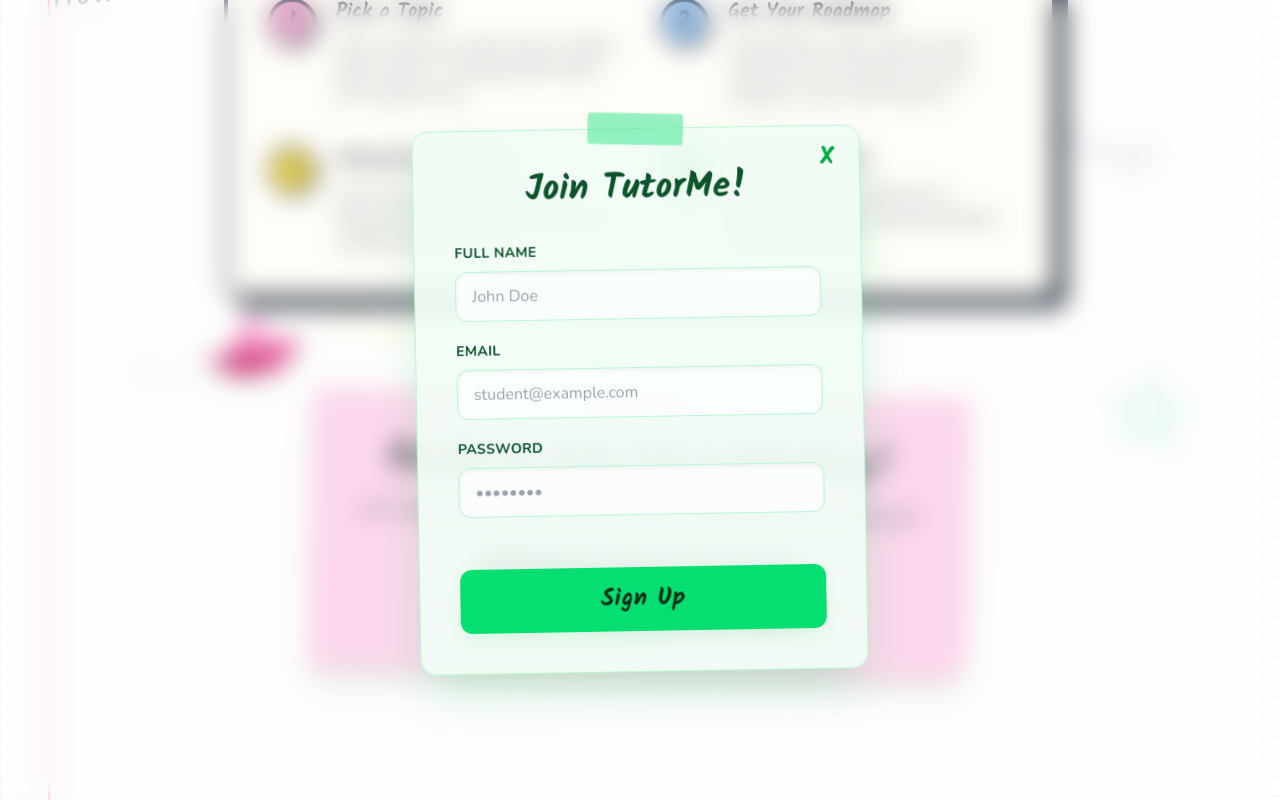
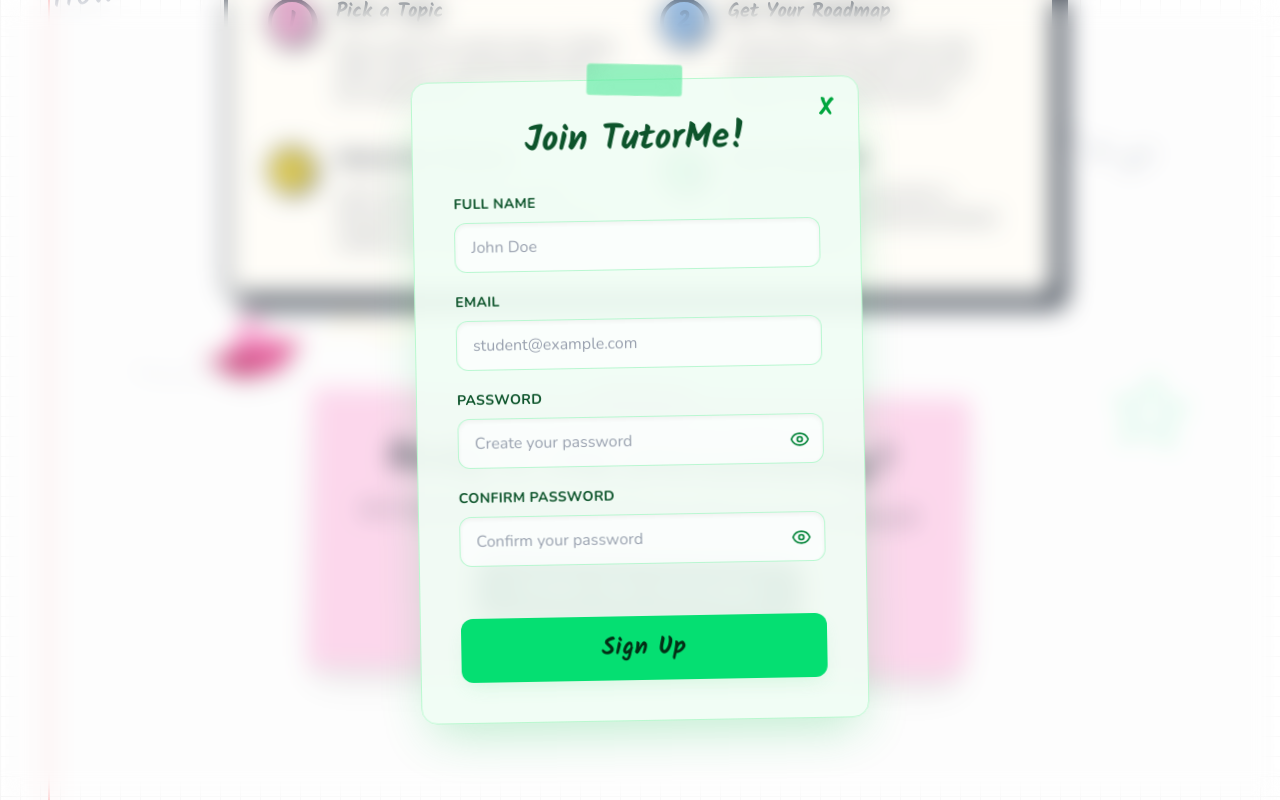
Before and after one commit to mkeisyafs/tutorme, a React (Vite) app in the folder frontend/: page / in a window 1280 px wide. Both pictures are taken after typing "Sample" into the empty fields and a click on the button "Create Your Curriculum". Shown: the part 964-1764 px from the top of the page. Built offline with nearby package versions, Linux system fonts and the light colour scheme; no server answers.

Commit message:
Adding auth Configuration

```diff
--- /dev/null
+++ b/frontend/src/auth/passwordValidation.ts
@@ -0,0 +1,11 @@
+export function getPasswordValidationMessage(password: string): string | null {
+  if (password.length < 8) {
+    return "Password must be at least 8 characters.";
+  }
+
+  if (!/[a-zA-Z]/.test(password) || !/\d/.test(password)) {
+    return "Password must include both letters and numbers.";
+  }
+
+  return null;
+}
--- a/frontend/src/components/LoginModal.tsx
+++ b/frontend/src/components/LoginModal.tsx
@@ -1,4 +1,5 @@
 import React, { useEffect, useState } from 'react';
+import { Eye, EyeOff } from 'lucide-react';
 import { useNavigate } from 'react-router-dom';
 import { useAuth } from '../auth/useAuth';
 import { getApiErrorMessage } from '../lib/api';
@@ -13,6 +14,7 @@ const LoginModal: React.FC<LoginModalProps> = ({ isOpen, onClose }) => {
   const { login } = useAuth();
   const [email, setEmail] = useState('');
   const [password, setPassword] = useState('');
+  const [isPasswordVisible, setIsPasswordVisible] = useState(false);
   const [error, setError] = useState('');
   const [isSubmitting, setIsSubmitting] = useState(false);
 
@@ -75,16 +77,24 @@ const LoginModal: React.FC<LoginModalProps> = ({ isOpen, onClose }) => {
               placeholder="student@example.com"
             />
           </div>
-          <div>
+          <div className="relative">
             <label className="block text-yellow-900 dark:text-gray-300 font-bold mb-2 text-sm tracking-wide uppercase">Password</label>
             <input
-              type="password"
+              type={isPasswordVisible ? 'text' : 'password'}
               value={password}
               onChange={(event) => setPassword(event.target.value)}
               required
-              className="w-full px-4 py-3 border border-yellow-300/50 dark:border-gray-600 bg-white/70 dark:bg-gray-900/70 rounded-xl focus:outline-none focus:ring-2 focus:ring-yellow-400 dark:focus:ring-yellow-500 focus:border-transparent transition-shadow font-medium shadow-inner text-gray-800 dark:text-gray-100 placeholder-gray-400 dark:placeholder-gray-500"
+              className="w-full px-4 py-3 pr-12 border border-yellow-300/50 dark:border-gray-600 bg-white/70 dark:bg-gray-900/70 rounded-xl focus:outline-none focus:ring-2 focus:ring-yellow-400 dark:focus:ring-yellow-500 focus:border-transparent transition-shadow font-medium shadow-inner text-gray-800 dark:text-gray-100 placeholder-gray-400 dark:placeholder-gray-500"
               placeholder="••••••••"
             />
+            <button
+              type="button"
+              onClick={() => setIsPasswordVisible((visible) => !visible)}
+              className="absolute bottom-0 right-0 flex h-12 w-12 items-center justify-center text-yellow-700 hover:text-yellow-950 dark:text-gray-400 dark:hover:text-gray-100 focus:outline-none focus-visible:ring-2 focus-visible:ring-yellow-400"
+              aria-label={isPasswordVisible ? 'Hide password' : 'Show password'}
+            >
+              {isPasswordVisible ? <EyeOff size={20} aria-hidden="true" /> : <Eye size={20} aria-hidden="true" />}
+            </button>
           </div>
           {error && <p role="alert" className="rounded-xl border-2 border-red-300 bg-red-50 px-4 py-3 font-bold text-red-700 dark:border-red-800 dark:bg-red-950/40 dark:text-red-300">{error}</p>}
           <button
--- a/frontend/src/components/SignUpModal.tsx
+++ b/frontend/src/components/SignUpModal.tsx
@@ -1,6 +1,8 @@
 import React, { useEffect, useState } from 'react';
+import { Eye, EyeOff } from 'lucide-react';
 import { useNavigate } from 'react-router-dom';
 import { useAuth } from '../auth/useAuth';
+import { getPasswordValidationMessage } from '../auth/passwordValidation';
 import { getApiErrorMessage } from '../lib/api';
 
 interface SignUpModalProps {
@@ -14,6 +16,9 @@ const SignUpModal: React.FC<SignUpModalProps> = ({ isOpen, onClose }) => {
   const [fullName, setFullName] = useState('');
   const [email, setEmail] = useState('');
   const [password, setPassword] = useState('');
+  const [confirmPassword, setConfirmPassword] = useState('');
+  const [isPasswordVisible, setIsPasswordVisible] = useState(false);
+  const [isConfirmPasswordVisible, setIsConfirmPasswordVisible] = useState(false);
   const [error, setError] = useState('');
   const [isSubmitting, setIsSubmitting] = useState(false);
 
@@ -33,6 +38,18 @@ const SignUpModal: React.FC<SignUpModalProps> = ({ isOpen, onClose }) => {
   const handleSubmit = async (event: React.FormEvent<HTMLFormElement>) => {
     event.preventDefault();
     setError('');
+
+    const passwordError = getPasswordValidationMessage(password);
+    if (passwordError) {
+      setError(passwordError);
+      return;
+    }
+
+    if (password !== confirmPassword) {
+      setError('Passwords do not match.');
+      return;
+    }
+
     setIsSubmitting(true);
 
     try {
@@ -87,16 +104,44 @@ const SignUpModal: React.FC<SignUpModalProps> = ({ isOpen, onClose }) => {
               placeholder="student@example.com"
             />
           </div>
-          <div>
+          <div className="relative">
             <label className="block text-green-900 dark:text-gray-300 font-bold mb-2 text-sm tracking-wide uppercase">Password</label>
             <input
-              type="password"
+              type={isPasswordVisible ? 'text' : 'password'}
               value={password}
               onChange={(event) => setPassword(event.target.value)}
               required
-              className="w-full px-4 py-3 border border-green-300/50 dark:border-gray-600 bg-white/70 dark:bg-gray-900/70 rounded-xl focus:outline-none focus:ring-2 focus:ring-green-400 dark:focus:ring-green-500 focus:border-transparent transition-shadow font-medium shadow-inner text-gray-800 dark:text-gray-100 placeholder-gray-400 dark:placeholder-gray-500"
-              placeholder="••••••••"
+              className="w-full px-4 py-3 pr-12 border border-green-300/50 dark:border-gray-600 bg-white/70 dark:bg-gray-900/70 rounded-xl focus:outline-none focus:ring-2 focus:ring-green-400 dark:focus:ring-green-500 focus:border-transparent transition-shadow font-medium shadow-inner text-gray-800 dark:text-gray-100 placeholder-gray-400 dark:placeholder-gray-500"
+              placeholder="Create your password"
             />
+            <button
+              type="button"
+              onClick={() => setIsPasswordVisible((visible) => !visible)}
+              className="absolute bottom-0 right-0 flex h-12 w-12 items-center justify-center text-green-700 hover:text-green-950 dark:text-gray-400 dark:hover:text-gray-100 focus:outline-none focus-visible:ring-2 focus-visible:ring-green-400"
+              aria-label={isPasswordVisible ? 'Hide password' : 'Show password'}
+            >
+              {isPasswordVisible ? <EyeOff size={20} aria-hidden="true" /> : <Eye size={20} aria-hidden="true" />}
+            </button>
+          </div>
+          <div className="relative">
+            <label className="block text-green-900 dark:text-gray-300 font-bold mb-2 text-sm tracking-wide uppercase">Confirm Password</label>
+            <input
+              type={isConfirmPasswordVisible ? 'text' : 'password'}
+              value={confirmPassword}
+              onChange={(event) => setConfirmPassword(event.target.value)}
+              required
+              aria-invalid={Boolean(error && password !== confirmPassword)}
+              className="w-full px-4 py-3 pr-12 border border-green-300/50 dark:border-gray-600 bg-white/70 dark:bg-gray-900/70 rounded-xl focus:outline-none focus:ring-2 focus:ring-green-400 dark:focus:ring-green-500 focus:border-transparent transition-shadow font-medium shadow-inner text-gray-800 dark:text-gray-100 placeholder-gray-400 dark:placeholder-gray-500"
+              placeholder="Confirm your password"
+            />
+            <button
+              type="button"
+              onClick={() => setIsConfirmPasswordVisible((visible) => !visible)}
+              className="absolute bottom-0 right-0 flex h-12 w-12 items-center justify-center text-green-700 hover:text-green-950 dark:text-gray-400 dark:hover:text-gray-100 focus:outline-none focus-visible:ring-2 focus-visible:ring-green-400"
+              aria-label={isConfirmPasswordVisible ? 'Hide password confirmation' : 'Show password confirmation'}
+            >
+              {isConfirmPasswordVisible ? <EyeOff size={20} aria-hidden="true" /> : <Eye size={20} aria-hidden="true" />}
+            </button>
           </div>
           {error && <p role="alert" className="rounded-xl border-2 border-red-300 bg-red-50 px-4 py-3 font-bold text-red-700 dark:border-red-800 dark:bg-red-950/40 dark:text-red-300">{error}</p>}
           <button
--- a/frontend/src/lib/api.ts
+++ b/frontend/src/lib/api.ts
@@ -51,6 +51,16 @@ function errorMessage(payload: unknown, fallback: string): string {
   return fallback;
 }
 
+function fallbackMessageForStatus(status: number): string {
+  if (status === 0) return "Unable to reach the server. Please check your connection and try again.";
+  if (status === 400 || status === 422) return "Please check the information you entered and try again.";
+  if (status === 401) return "Email or password is incorrect.";
+  if (status === 403) return "You do not have permission to perform this action.";
+  if (status === 404) return "The requested service could not be found.";
+  if (status >= 500) return "Invalid Credentials";
+  return "Something went wrong. Please try again.";
+}
+
 export async function apiRequest<T>(path: string, options: ApiRequestOptions = {}): Promise<T> {
   const { body, ...requestOptions } = options;
 
@@ -64,9 +74,10 @@ export async function apiRequest<T>(path: string, options: ApiRequestOptions = {
   } catch (error) {
     if (axios.isAxiosError(error)) {
       const payload = error.response?.data;
+      const status = error.response?.status ?? 0;
       throw new ApiError(
-        error.response?.status ?? 0,
-        errorMessage(payload, error.message || "Network request failed."),
+        status,
+        errorMessage(payload, fallbackMessageForStatus(status)),
         payload,
       );
     }
@@ -76,7 +87,10 @@ export async function apiRequest<T>(path: string, options: ApiRequestOptions = {
 
 export function getApiErrorMessage(error: unknown, fallback = "Something went wrong. Please try again."): string {
   if (error instanceof ApiError) return error.message;
-  if (axios.isAxiosError(error)) return errorMessage(error.response?.data, error.message || fallback);
+  if (axios.isAxiosError(error)) {
+    const status = error.response?.status ?? 0;
+    return errorMessage(error.response?.data, fallbackMessageForStatus(status));
+  }
   if (error instanceof Error && error.message) return error.message;
   return fallback;
 }
```
Also changed, not shown: 2 other files (tests, documents, lock files or other folders).
